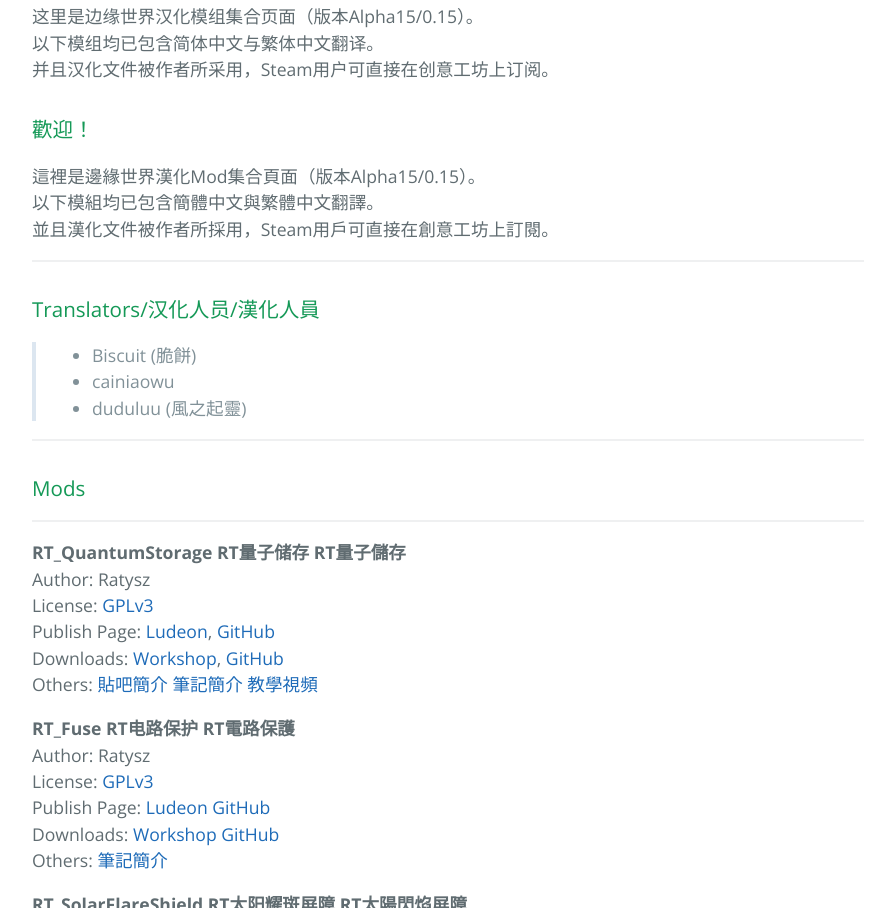
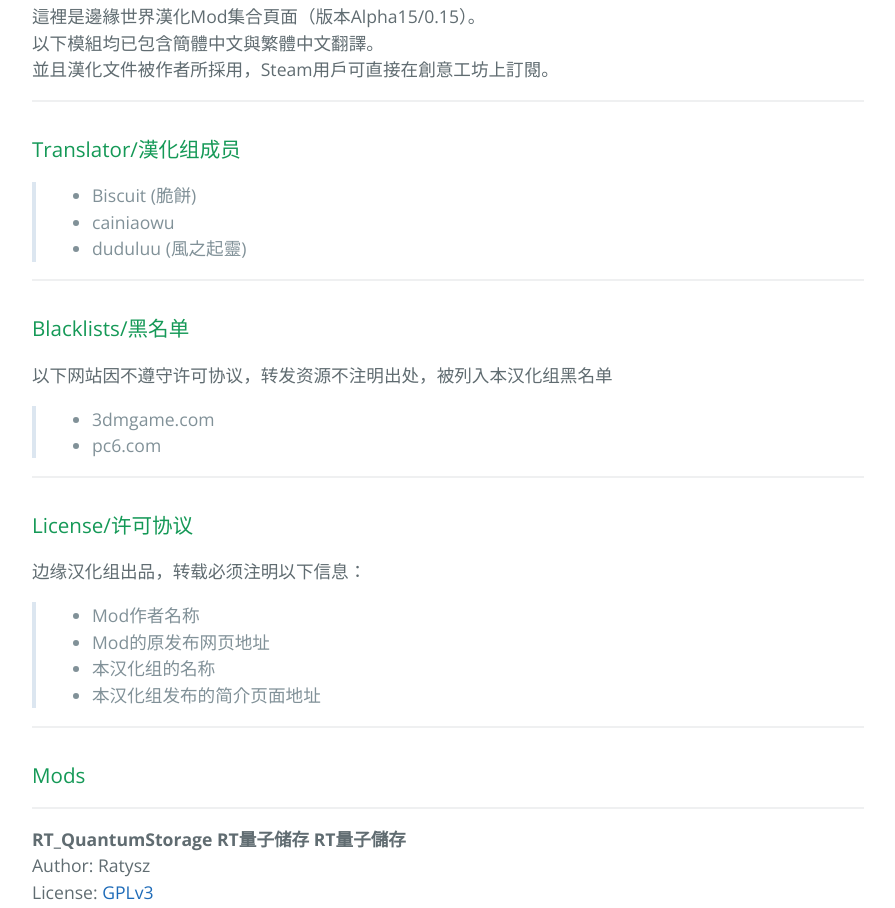
Before and after one commit to RimWorld-zh-mods/Alpha-15-Mods, a plain HTML site: page index.html in a window 1280 px wide. Shown: the part 646-1554 px from the top of the page, without its empty margins (192-1087 px from the left). Drawn offline with nearby package versions, Linux system fonts and the light colour scheme.

Commit message:
Update License

```diff
--- a/index.html
+++ b/index.html
@@ -27,13 +27,6 @@
 And the Chinese translation data have been used by the author, so Steam users could subscribe them on Workshop.</p>
 
 <h3>
-<a id="欢迎" class="anchor" href="#%E6%AC%A2%E8%BF%8E" aria-hidden="true"><span aria-hidden="true" class="octicon octicon-link"></span></a>欢迎！</h3>
-
-<p>这里是边缘世界汉化模组集合页面（版本Alpha15/0.15）。<br>
-以下模组均已包含简体中文与繁体中文翻译。<br>
-并且汉化文件被作者所采用，Steam用户可直接在创意工坊上订阅。</p>
-
-<h3>
 <a id="歡迎" class="anchor" href="#%E6%AD%A1%E8%BF%8E" aria-hidden="true"><span aria-hidden="true" class="octicon octicon-link"></span></a>歡迎！</h3>
 
 <p>這裡是邊緣世界漢化Mod集合頁面（版本Alpha15/0.15）。<br>
@@ -43,13 +36,43 @@
 <hr>
 
 <h3>
-<a id="translators汉化人员漢化人員" class="anchor" href="#translators%E6%B1%89%E5%8C%96%E4%BA%BA%E5%91%98%E6%BC%A2%E5%8C%96%E4%BA%BA%E5%93%A1" aria-hidden="true"><span aria-hidden="true" class="octicon octicon-link"></span></a>Translators/汉化人员/漢化人員</h3>
+<a id="translators" class="anchor" href="#translators%E6%B1%89%E5%8C%96%E4%BA%BA%E5%91%98%E6%BC%A2%E5%8C%96%E4%BA%BA%E5%93%A1" aria-hidden="true"><span aria-hidden="true" class="octicon octicon-link"></span></a>Translator/漢化组成员</h3>
 
 <blockquote>
 <ul>
 <li>Biscuit (脆餅)</li>
 <li>cainiaowu</li>
 <li>duduluu (風之起靈)</li>
+</ul>
+</blockquote>
+
+<hr>
+
+<h3>
+<a id="blacklist" class="anchor" href="#blacklist" aria-hidden="true"><span aria-hidden="true" class="octicon octicon-link"></span></a>Blacklists/黑名单</h3>
+
+<p>以下网站因不遵守许可协议，转发资源不注明出处，被列入本汉化组黑名单</p>
+
+<blockquote>
+<ul>
+<li>3dmgame.com</li>
+<li>pc6.com</li>
+</ul>
+</blockquote>
+
+<hr>
+
+<h3>
+<a id="license" class="anchor" href="#license" aria-hidden="true"><span aria-hidden="true" class="octicon octicon-link"></span></a>License/许可协议</h3>
+
+<p>边缘汉化组出品，转载必须注明以下信息：</p>
+
+<blockquote>
+<ul>
+<li>Mod作者名称</li>
+<li>Mod的原发布网页地址</li>
+<li>本汉化组的名称</li>
+<li>本汉化组发布的简介页面地址</li>
 </ul>
 </blockquote>
 
```
